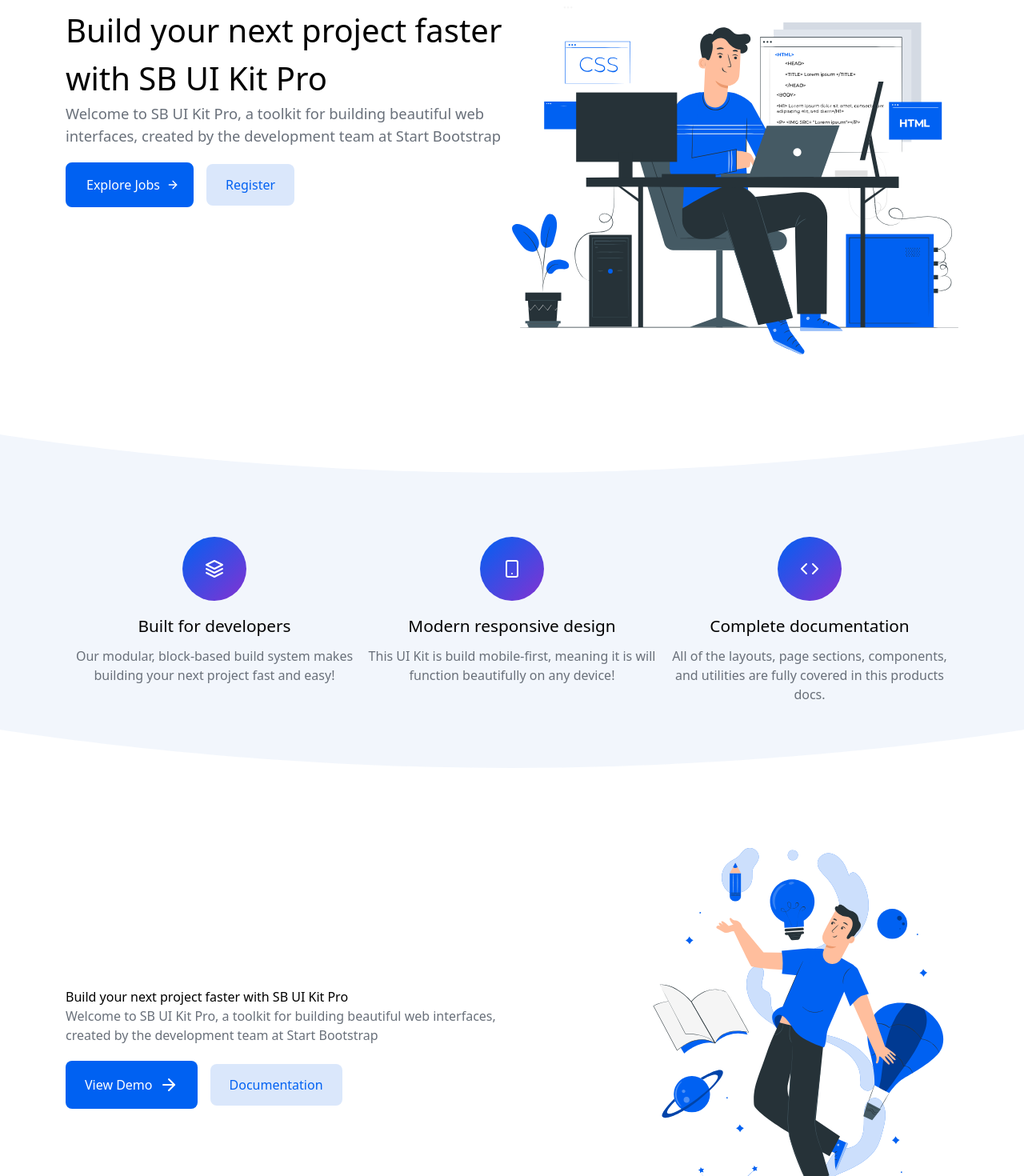
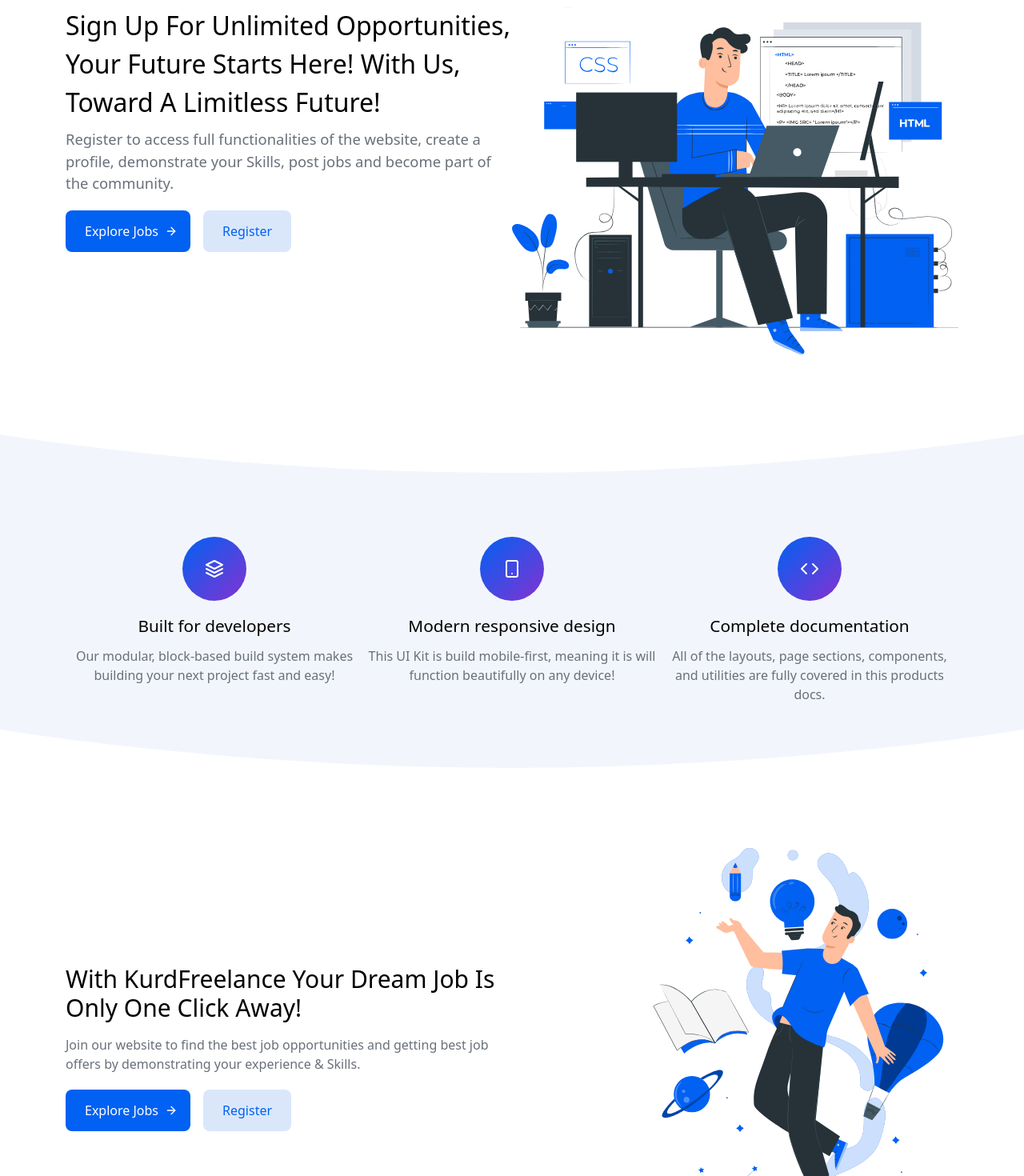
Before and after one commit to abdulbasit-dev/kurd-freelancers, a React (Create React App) app: page / in a window 1280 px wide. Shown: the part 220-1690 px from the top of the page at 80% size. Built offline with nearby package versions, Linux system fonts and the light colour scheme.

Commit message:
landing page

```diff
--- a/src/pages/Home/Home.css
+++ b/src/pages/Home/Home.css
@@ -10,7 +10,7 @@
 }
 
 .page-header .page-header-content .page-header-title {
-  font-size: 2.5rem;
+  font-size: 2rem;
 }
 
 .page-header .page-header-content .page-header-text {
--- a/src/pages/Home/Home.jsx
+++ b/src/pages/Home/Home.jsx
@@ -12,17 +12,19 @@
       <header className='page-header page-header-light bg-white'>
         <div className='page-header-content py-5 '>
           <div className='container'>
-            <div className='grid grid-cols-2'>
+            <div className='grid grid-cols-2 '>
               <div className='aos-init aos-animate' data-aos='fade-up'>
-                <h1 className='page-header-title'>
-                  Build your next project faster with SB UI Kit Pro
+                <h1 className='page-header-title font-medium mb-2'>
+                  Sign Up For Unlimited Opportunities, Your Future Starts Here!
+                  With Us, Toward A Limitless Future!
                 </h1>
                 <p className='page-header-text mb-5'>
-                  Welcome to SB UI Kit Pro, a toolkit for building beautiful web
-                  interfaces, created by the development team at Start Bootstrap
+                  Register to access full functionalities of the website, create
+                  a profile, demonstrate your Skills, post jobs and become part
+                  of the community.
                 </p>
                 <Link
-                  className='btn btn-lg btn-primary border-2 flex font-weight-500 mr-3'
+                  className='btn btn-lg btn-primary  flex font-weight-500 mr-3'
                   to='/jobs'
                 >
                   Explore Jobs
@@ -170,22 +172,25 @@
           <div className='container '>
             <div className='grid grid-cols-2 place-items-center'>
               <div className='aos-init aos-animate' data-aos='fade-up'>
-                <h1 className='page-header-title'>
-                  Build your next project faster with SB UI Kit Pro
+                <h1 className='text-3xl font-medium mb-4'>
+                  With KurdFreelance Your Dream Job Is Only One Click Away!
                 </h1>
                 <p className='page-header-text mb-5'>
-                  Welcome to SB UI Kit Pro, a toolkit for building beautiful web
-                  interfaces, created by the development team at Start Bootstrap
+                  Join our website to find the best job opportunities and
+                  getting best job offers by demonstrating your experience &
+                  Skills.
                 </p>
-                <a
-                  className='btn btn-lg btn-primary font-weight-500 mr-3'
-                  href='landing-multipurpose.html'
+
+                <Link
+                  className='btn btn-lg btn-primary flex font-weight-500 mr-3'
+                  to='/jobs'
                 >
-                  View Demo
+                  Explore Jobs
+                  <div className='w-4 h-auto'>
                     <svg
                       xmlns='http://www.w3.org/2000/svg'
-                    width='24'
-                    height='24'
+                      width='100%'
+                      height='100%'
                       viewBox='0 0 24 24'
                       fill='none'
                       stroke='currentColor'
@@ -197,13 +202,14 @@
                       <line x1='5' y1='12' x2='19' y2='12'></line>
                       <polyline points='12 5 19 12 12 19'></polyline>
                     </svg>
-                </a>
-                <a
-                  className='btn btn-lg btn-primary-soft text-primary font-weight-500'
-                  href='https://docs.startbootstrap.com/sb-ui-kit-pro/quickstart'
+                  </div>
+                </Link>
+                <Link
+                  className=' btn btn-lg btn-primary-soft text-primary font-weight-500'
+                  to='/register'
                 >
-                  Documentation
-                </a>
+                  Register
+                </Link>
               </div>
               <div
                 className='aos-init aos-animate place-self-end '
```
Also changed, not shown: 1 other file (tests, documents, lock files or other folders). Lines whose indentation alone changed are shown as unchanged.
